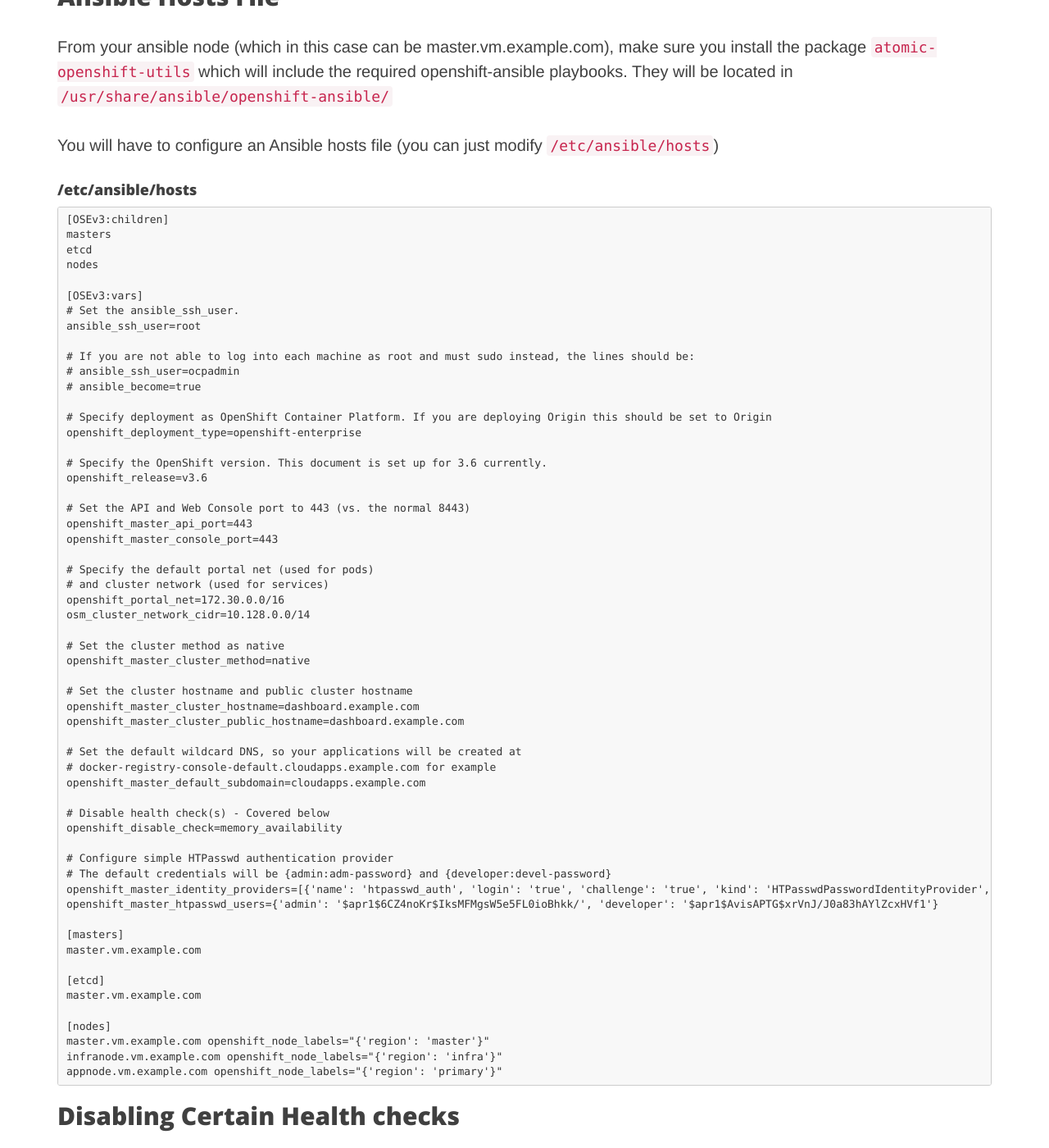
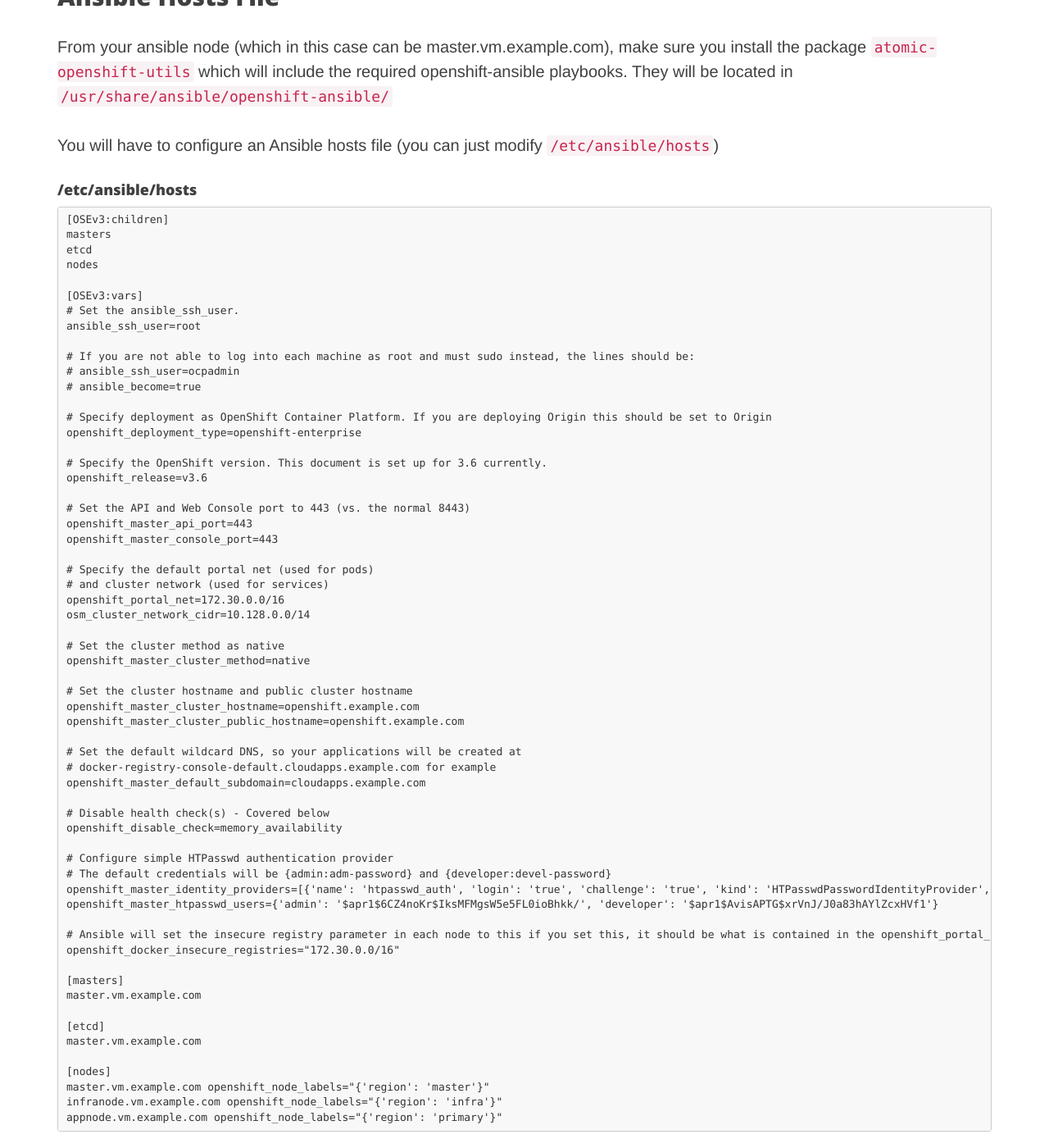
Before and after one commit to Oats87/oats87.github.io, a Jekyll site: the page built from _posts/2017-10-19-mini-cluster.markdown, in a window 1280 px wide and 1400 px high, scrolled down 4208 px. Shown: the whole window at 82% size. Built offline with Jekyll 4.4.1, drawn with Linux system fonts in a browser that asks for light colours; nearby versions of some CDN libraries.

Commit message:
Fixed some stuff in the hosts file

```diff
--- a/_posts/2017-10-19-mini-cluster.markdown
+++ b/_posts/2017-10-19-mini-cluster.markdown
@@ -133,8 +133,8 @@
 openshift_master_cluster_method=native
 
 # Set the cluster hostname and public cluster hostname
-openshift_master_cluster_hostname=dashboard.example.com
-openshift_master_cluster_public_hostname=dashboard.example.com
+openshift_master_cluster_hostname=openshift.example.com
+openshift_master_cluster_public_hostname=openshift.example.com
 
 # Set the default wildcard DNS, so your applications will be created at
 # docker-registry-console-default.cloudapps.example.com for example
@@ -147,6 +147,9 @@
 # The default credentials will be {admin:adm-password} and {developer:devel-password}
 openshift_master_identity_providers=[{'name': 'htpasswd_auth', 'login': 'true', 'challenge': 'true', 'kind': 'HTPasswdPasswordIdentityProvider', 'filename': '/etc/origin/master/htpasswd'}]
 openshift_master_htpasswd_users={'admin': '$apr1$6CZ4noKr$IksMFMgsW5e5FL0ioBhkk/', 'developer': '$apr1$AvisAPTG$xrVnJ/J0a83hAYlZcxHVf1'}
+
+# Ansible will set the insecure registry parameter in each node to this if you set this, it should be what is contained in the openshift_portal_net variable
+openshift_docker_insecure_registries="172.30.0.0/16"
 
 [masters]
 master.vm.example.com
```
